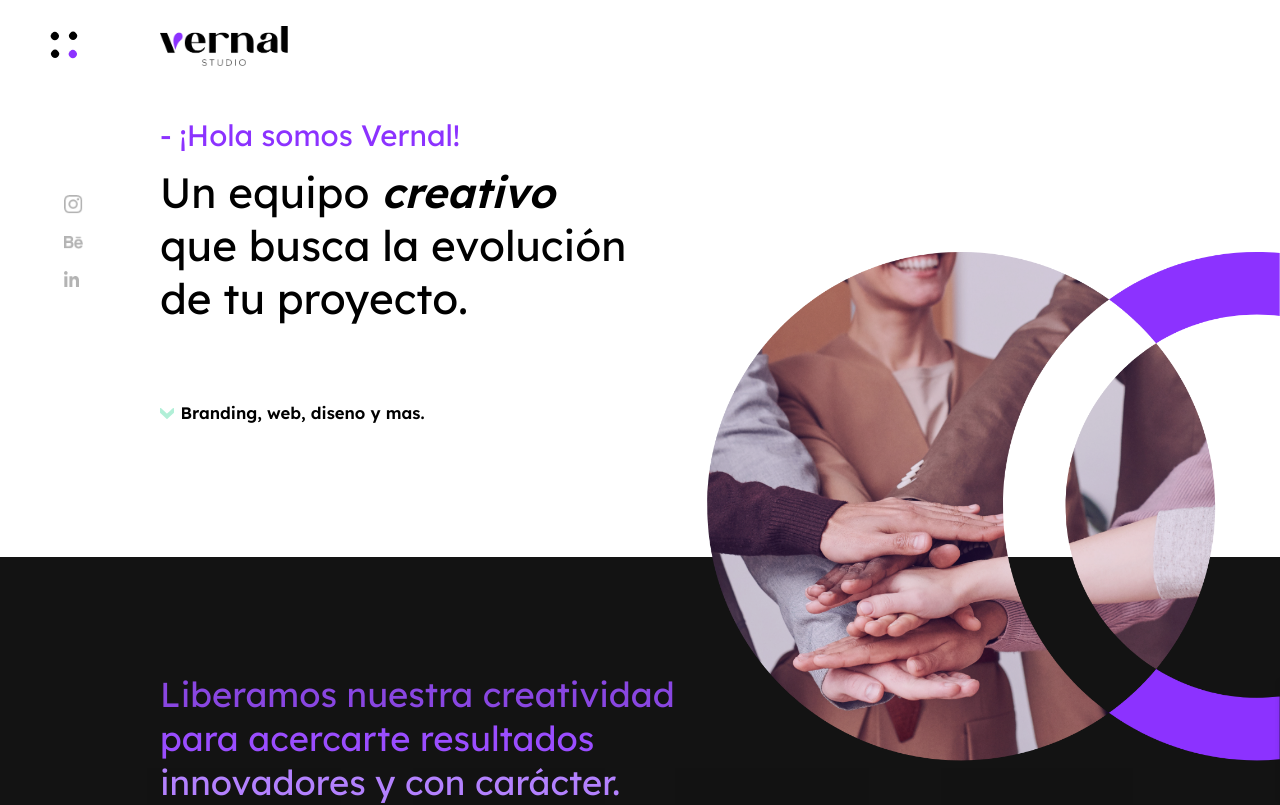
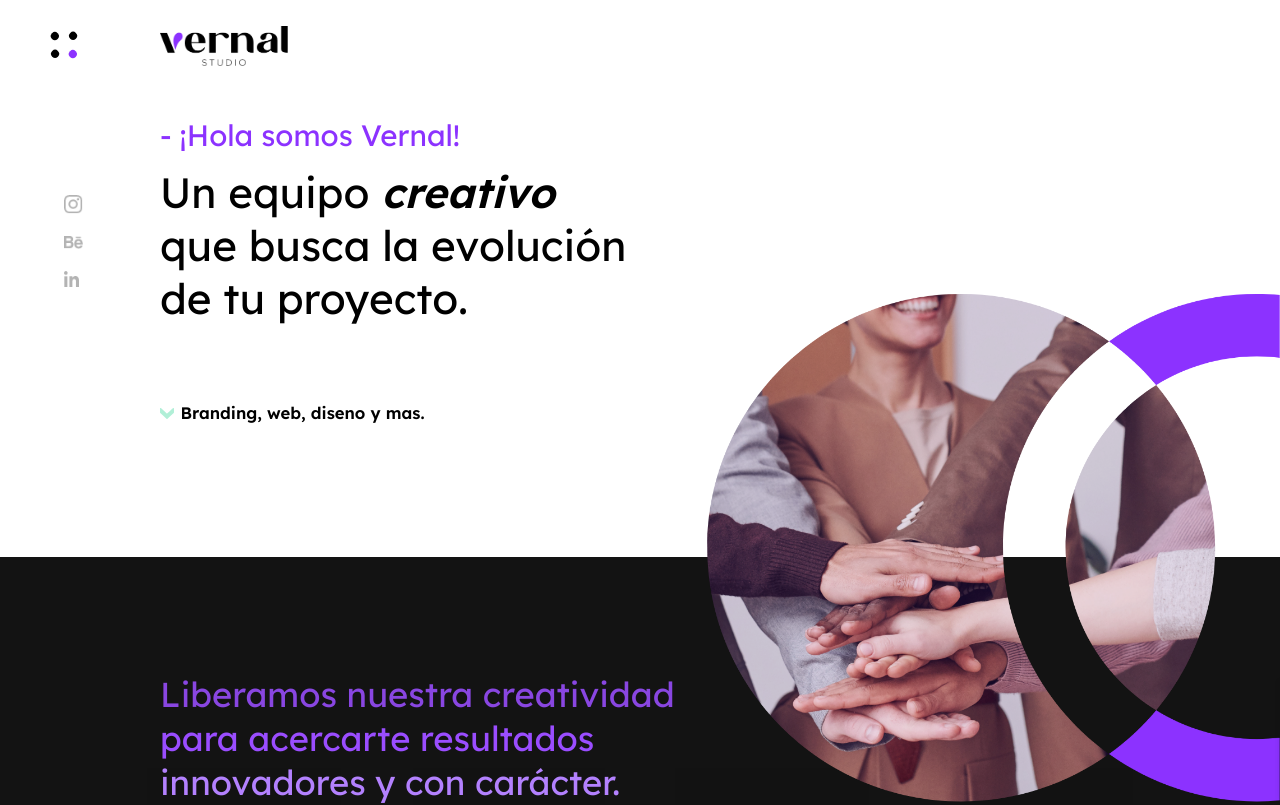
Before and after one commit to vitto-tezza/vernal-studio, a React (Create React App) app: page / in a window 1280 px wide. Shown: the top 805 px of the page. Built offline with nearby package versions, Linux system fonts and the light colour scheme.

Commit message:
ajuste hero

```diff
--- a/src/App.css
+++ b/src/App.css
@@ -6,7 +6,7 @@ Colors:
 Fonts:
   light: 300
   regular: 400
-  SeBuemibold: 600
+  Semibold: 600
 ----------------------
 Botones y links:
   transition: 0.3s;
--- a/src/components/Hero/Hero.css
+++ b/src/components/Hero/Hero.css
@@ -101,6 +101,6 @@
   .Hero-Background-Image {
     width: 45%;
     right: 0;
-    top: 18.7vw;
+    bottom: -3vw;
   }
 }
--- a/src/components/NavBar/NavBar.css
+++ b/src/components/NavBar/NavBar.css
@@ -343,7 +343,7 @@
   .menu-list {
     width: 90%;
     position: static;
-    padding: 5vw 0 0 0;
+    padding: 3vw 0 0 0;
     margin-top: 0;
     margin-left: 10%;
     border-top: none;
@@ -353,8 +353,8 @@
     width: 50%;
   }
   .menu-li {
-    margin: 2vw 0;
-    font-size: 4vw;
+    margin: 1.5vw 0;
+    font-size: 3.5vw;
   }
   .menu-checkbox {
     margin-right: 2vw;
```
